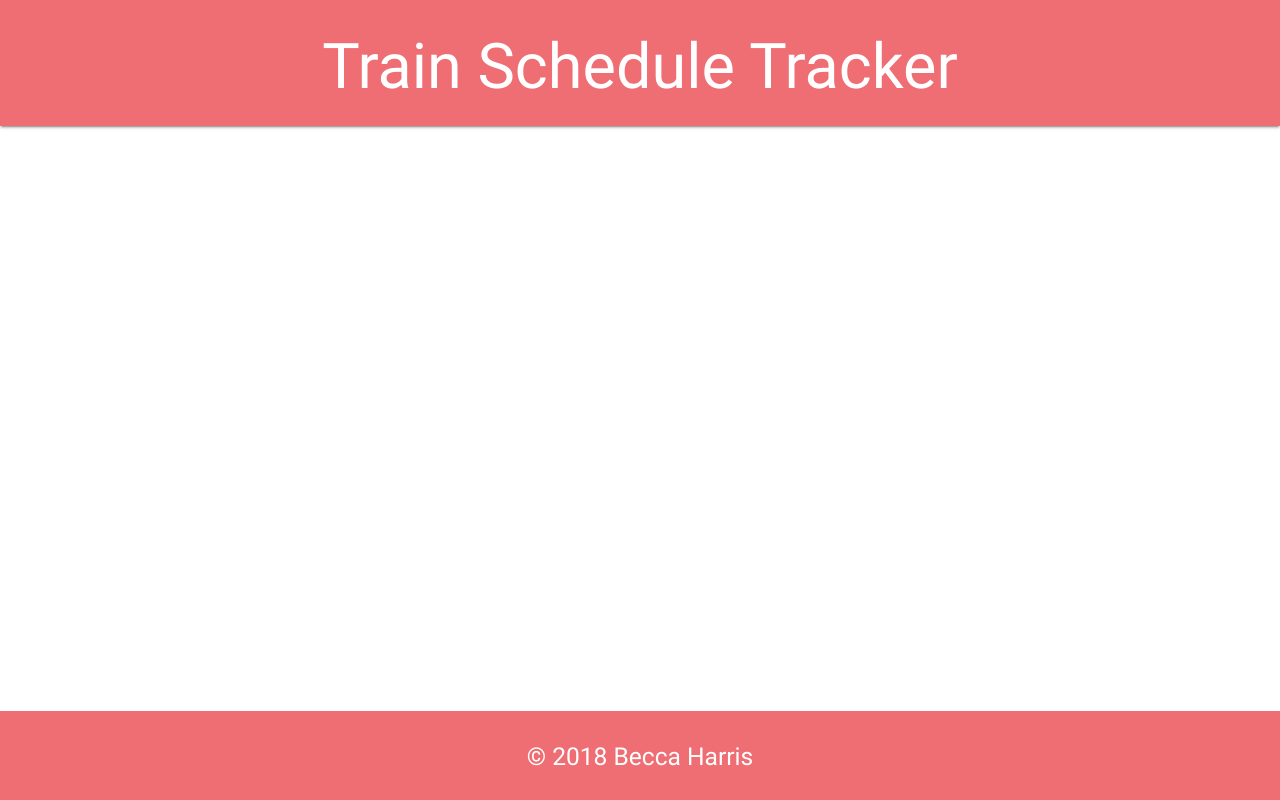
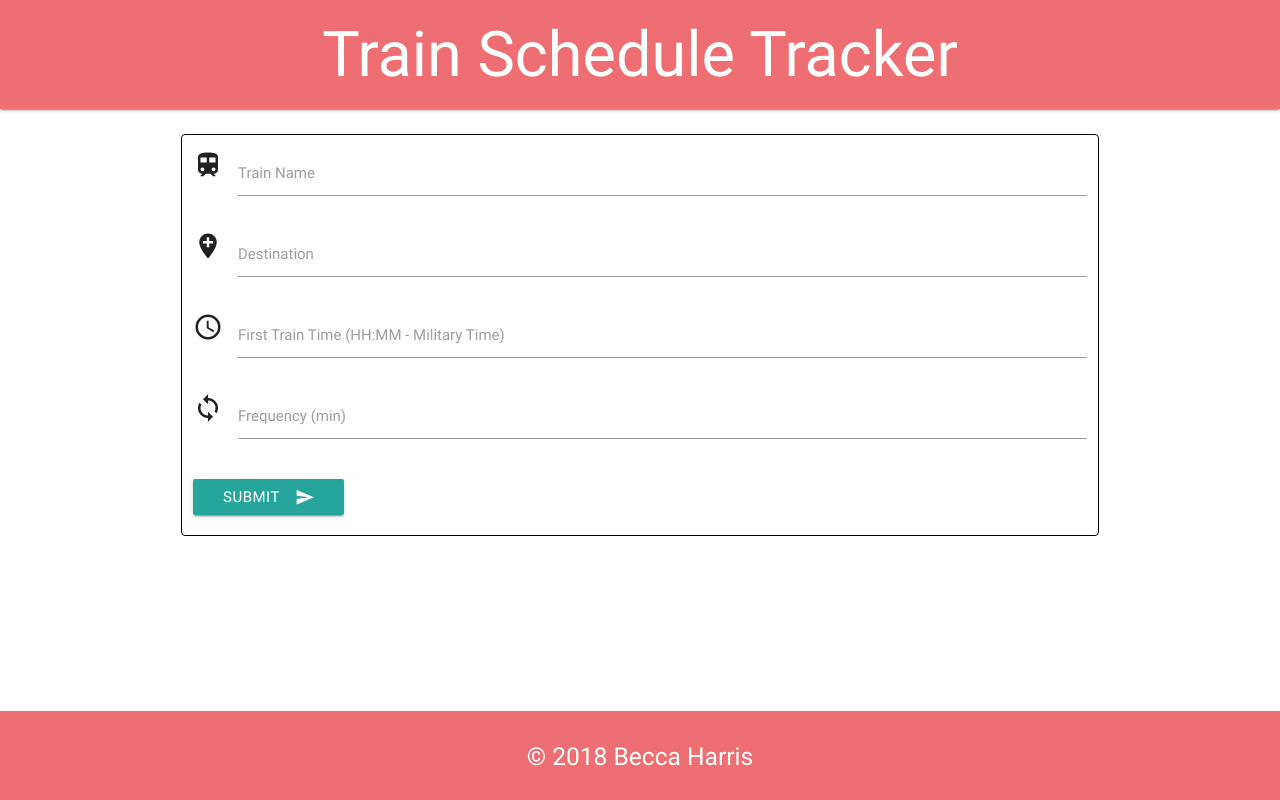
Before and after one commit to beccaharris/train-scheduler, a PHP site: page /train.html in a window 1280 px wide. Run offline with PHP 8.4, Linux system fonts and the light colour scheme; some libraries are stand-ins or nearby versions.

Commit message:
get firebase set up and data pushing to it

```diff
--- a/assets/css/train.css
+++ b/assets/css/train.css
@@ -1,18 +1,24 @@
-h1 {
-  text-align: center;
-}
-nav {
-  height: 40%
-}
 body {
   display: flex;
   min-height: 100vh;
   flex-direction: column;
 }
-
 main {
   flex: 1 0 auto;
+}
+.page-title {
+  text-align: center;
+  margin-top: 0;
+  padding-top: 20px;
+  padding-bottom: 20px;
 }
 .white-text {
   text-align: center;
 }
+table {
+  border: 1px solid black
+}
+.form {
+  border: 1px solid black;
+  border-radius: 4px;
+}
--- a/assets/javascript/train.js
+++ b/assets/javascript/train.js
@@ -0,0 +1,42 @@
+$(document).ready(function() {
+
+  $('table').hide();
+  // Initialize Firebase //
+  // =================== //
+  var config = {
+    apiKey: "AIzaSyDYzFn1VQN9pDX3lOS9EprpSP6zHIGxnIk",
+    authDomain: "train-schedule-tracker.firebaseapp.com",
+    databaseURL: "https://train-schedule-tracker.firebaseio.com",
+    projectId: "train-schedule-tracker",
+    storageBucket: "",
+    messagingSenderId: "921252828224"
+  };
+  firebase.initializeApp(config);
+  // Variables //
+  // ========= //
+  var database = firebase.database();
+
+  $('#add-train').on("click", function(event) {
+    event.preventDefault();
+    // Grab user input //
+    var trainName = $('#train-name').val().trim();
+    var trainDestination = $('#train-destination').val().trim();
+    var trainTime = $('#train-time').val().trim();
+    var trainFrequency = $('#train-frequency').val().trim();
+
+    var newTrain = {
+      trainName: trainName,
+      trainDestination: trainDestination,
+      trainTime: trainTime,
+      trainFrequency: trainFrequency
+    };
+
+    var trainName = $('#train-name').val(null);
+    var trainDestination = $('#train-destination').val(null);
+    var trainTime = $('#train-time').val(null);
+    var trainFrequency = $('#train-frequency').val(null);
+
+    database.ref().push(newTrain)
+  })
+
+})
--- a/train.html
+++ b/train.html
@@ -8,27 +8,69 @@
   <link rel="stylesheet" href="https://cdnjs.cloudflare.com/ajax/libs/materialize/0.100.2/css/materialize.min.css">
   <link href="https://fonts.googleapis.com/icon?family=Material+Icons" rel="stylesheet">
   <link rel="stylesheet" href="assets/css/train.css" />
+  <script src="https://www.gstatic.com/firebasejs/4.11.0/firebase.js"></script>
   <script type="text/javascript" src="https://cdnjs.cloudflare.com/ajax/libs/jquery/3.2.1/jquery.min.js"></script>
-
   <script src="https://cdnjs.cloudflare.com/ajax/libs/materialize/0.100.2/js/materialize.min.js"></script>
   <script src="assets/javascript/train.js"></script>
 </head>
 <body>
   <!-- Nav -->
   <header class="page-header">
-    <div class="navbar-fixed">
       <nav class="nav-extended">
         <div class="nav-wrapper">
           <h1 class="page-title">Train Schedule Tracker</h1>
         </div>
       </nav>
-    </div>
   </header>
-
+  <!-- Main content -->
   <main>
     <div class="container">
-
-
+      <table class="striped responsive-table">
+        <thead>
+          <tr class="table-headers">
+            <th>Train Name</th>
+            <th>Destination</th>
+            <th>Frequency (min)</th>
+            <th>Next Arrival</th>
+            <th>Minutes Away</th>
+          </tr>
+        </thead>
+        <tbody>
+        </tbody>
+      </table>
+      <div class="row form">
+          <form class="col s12">
+            <div class="row">
+              <div class="input-field col s12">
+                <i class="material-icons prefix">train</i>
+                <input id="train-name" type="text" class="validate">
+                <label for="train-name">Train Name</label>
+              </div>
+              <div class="input-field col s12">
+                <i class="material-icons prefix">add_location</i>
+                <input id="train-destination" type="text" class="validate">
+                <label for="train-destination">Destination</label>
+              </div>
+              <div class="input-field col s12">
+                <i class="material-icons prefix">access_time</i>
+                <input id="train-time" type="text" class="validate">
+                <label for="train-time">First Train Time (HH:MM - Military Time)</label>
+              </div>
+              <div class="input-field col s12">
+                <i class="material-icons prefix">loop</i>
+                <input id="train-frequency" type="text" class="validate">
+                <label for="train-frequency">Frequency (min)</label>
+              </div>
+            </div>
+            <div class="row">
+              <div class="col s12">
+                <button class="center-align btn waves-effect waves-light" id="add-train" type="submit" name="action">Submit
+                  <i class="material-icons right">send</i>
+                </button>
+              </div>
+            </div>
+          </form>
+        </div>
     </div>
   </main>
   <!-- Footer -->
```
